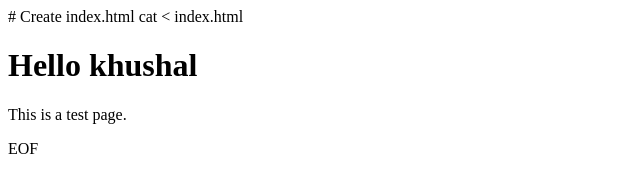
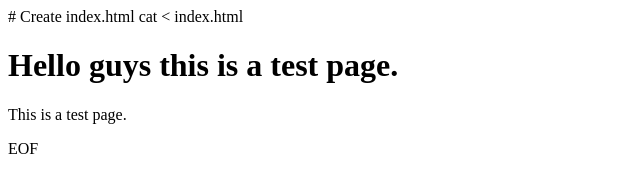
Before and after one commit to chandanvii/project-2, a plain HTML site: page index.html in a window 1280 px wide. Shown: the whole page, without its empty margins (0-640 px from the left). Drawn offline with Linux system fonts and the light colour scheme.

Commit message:
Auto-commit: Local changes at 2025-02-27 17:47:21

```diff
--- a/index.html
+++ b/index.html
@@ -6,7 +6,7 @@ cat <<EOF > index.html
     <title>My new way of changes of things</title>
 </head>
 <body>
-    <h1>Hello khushal</h1>
+    <h1>Hello guys this is a test page.</h1>
     <p>This is a test page.</p>
 </body>
 </html>
```
